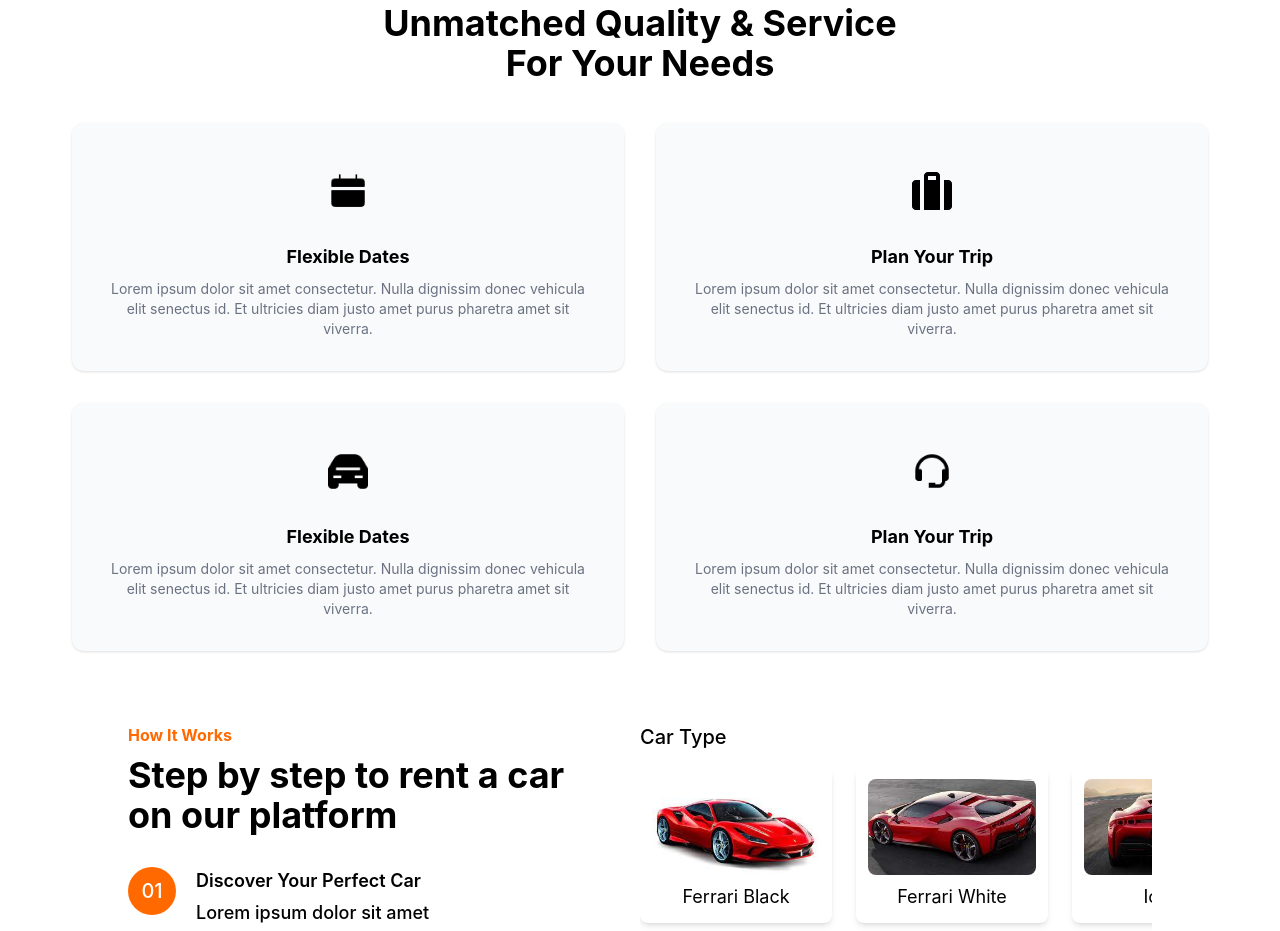
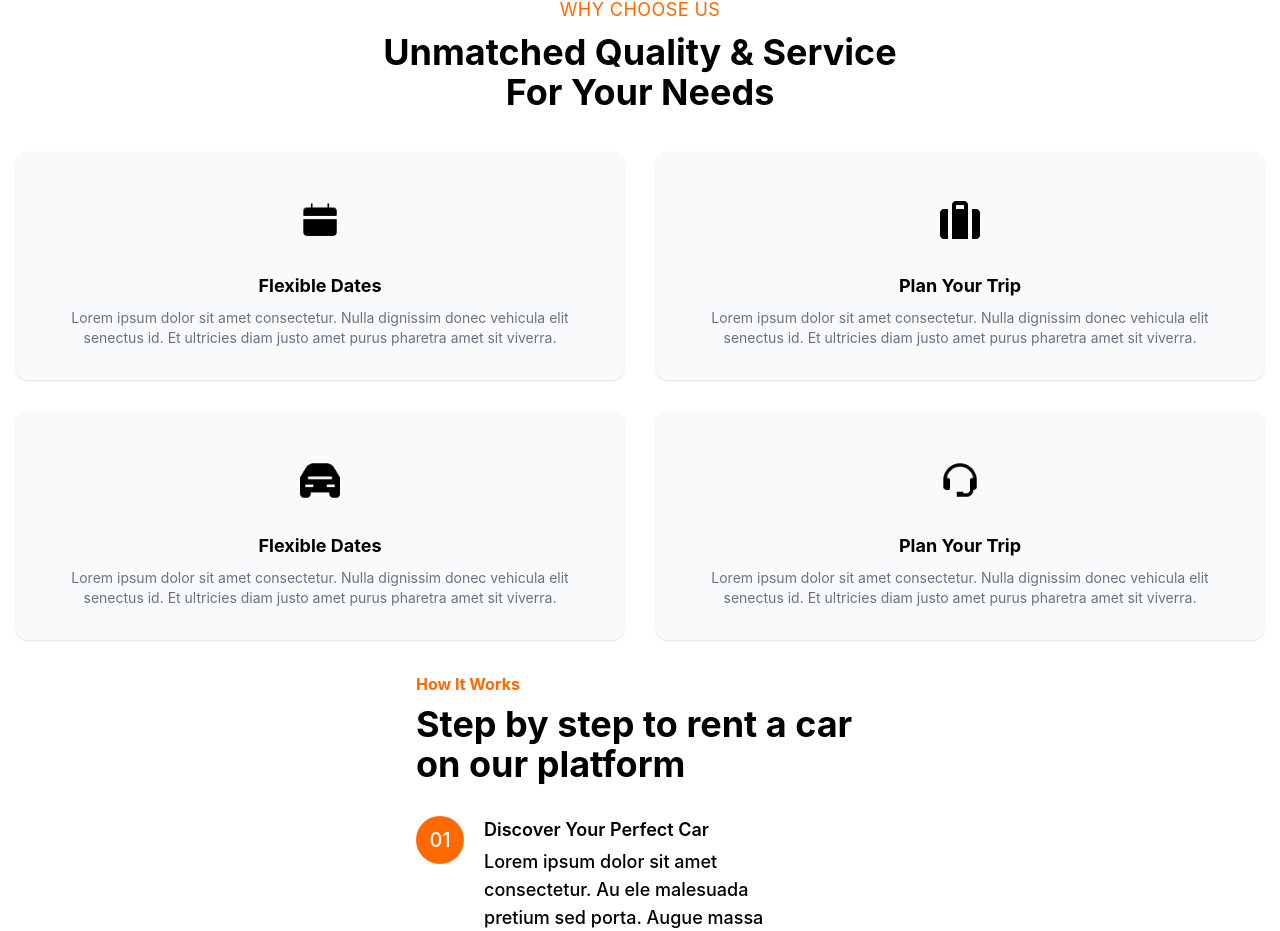
Before and after one commit to ahmedsayud/x-go, a React (Vite) app: page / in a window 1280 px wide. Shown: the part 1819-2750 px from the top of the page. Built offline with nearby package versions, Linux system fonts and the light colour scheme.

Commit message:
تعديلات الريسبونسيف وتكبير الصور في الموبايل

```diff
--- a/src/components/CarCard.tsx
+++ b/src/components/CarCard.tsx
@@ -7,7 +7,7 @@ interface CarCardProps {
 }
 
 const CarCard: React.FC<CarCardProps> = ({ name, image, price, location, rating }) => (
-  <div className="bg-white rounded-xl shadow-md overflow-hidden flex flex-col w-full mx-auto h-[368px]">
+  <div className="bg-white rounded-xl shadow-md overflow-hidden flex flex-col w-full mx-auto">
     <img
       src={image}
       alt={name}
--- a/src/components/Footer.tsx
+++ b/src/components/Footer.tsx
@@ -9,7 +9,7 @@ const Footer: React.FC = () => (
         <p className="text-gray-700 sm:w-[330%]">Stay Connected with us to get new update information</p>
       </div>
       {/* الأعمدة */}
-      <div className="flex-1 grid lg:grid-cols-4 m-auto text-center sm:grid-cols-1 gap-6 w-full">
+      <div className="flex-1 grid lg:grid-cols-4 m-auto text-center sm:grid-cols-2 gap-6 w-full">
         <div>
           <h5 className="font-bold mb-2">Product</h5>
           <ul className="space-y-1">
--- a/src/components/HowItWorks.tsx
+++ b/src/components/HowItWorks.tsx
@@ -1,3 +1,5 @@
+import React from "react";
+
 import car1 from "../assets/images (4).jfif";
 import car2 from "../assets/images (5).jfif";
 import car3 from "../assets/images (6).jfif";
@@ -116,8 +118,8 @@ const steps = [
 ];
 
 const HowItWorks: React.FC = () => (
-<section className="grid lg:grid-cols-2 sm:grid-cols-1 gap-10 sm:gap-y-12 max-w-6xl mx-auto p-8 mt-12 mb-12">
-    <div className="max-w-md mt-10 w-full min-w-[280px] flex-1">
+  <section className="flex flex-col md:flex-row flex-wrap justify-center items-start gap-10 max-w-6xl mx-auto p-8 mt-12 mb-12">
+    <div className="max-w-md w-full min-w-[280px] flex-1">
       <h4 className="text-orange-500 font-bold text-base mb-2">How It Works</h4>
       <h2 className="font-bold text-2xl md:text-4xl mb-8">Step by step to rent a car on our platform</h2>
       <ol className="space-y-6">
@@ -142,36 +144,36 @@ const HowItWorks: React.FC = () => (
         ))}
       </ol>
     </div>
-    <div className="max-w-lg mt-10 w-full min-w-[280px] flex-1">
+    <div className="max-w-lg w-full min-w-[280px] flex-1">
       <div className="mb-8">
         <h4 className="font-medium text-xl md:text-2xl mb-4">Car Type</h4>
-        <div className="flex flex-row gap-4 w-full overflow-x-auto hide-scrollbar pb-2">
+        <div className="flex flex-col md:flex-row gap-4 w-full md:overflow-x-auto hide-scrollbar pb-2">
           {cars.map((car) => (
             <div
               key={car.id}
-              className="flex-shrink-0 w-40 md:w-48 bg-white rounded-lg shadow-md p-3 mr-2 last:mr-0"
+              className="w-full md:w-48 bg-white rounded-lg shadow-md p-3 mb-4 md:mb-0 mr-0 md:mr-2 last:mr-0"
             >
               <img
                 src={car.image}
                 alt={car.name}
-                className="object-cover rounded-lg mb-2 w-full h-24 md:h-32"
+                className="object-cover rounded-lg mb-2 w-full h-48 md:h-32"
               />
               <h5 className="font-normal text-base md:text-lg text-center">{car.name}</h5>
             </div>
           ))}
         </div>
       </div>
-      <div className="flex flex-row gap-5 w-full overflow-x-auto hide-scrollbar pb-2">
+      <div className="flex flex-col md:flex-row gap-5 w-full md:overflow-x-auto hide-scrollbar pb-2">
         {cars.map((car) => (
           <div
             key={car.id}
-            className="flex flex-col gap-y-4 flex-shrink-0 w-56 md:w-64 h-[370px] md:h-[400px] rounded-lg shadow-md bg-white"
+            className="flex flex-col gap-y-4 w-full md:w-64 h-[420px] md:h-[400px] rounded-lg shadow-md bg-white mb-6 md:mb-0"
           >
             <h1 className="font-semibold text-lg md:text-2xl p-4">200+ Car Available</h1>
             <img
               src={car.image}
               alt={car.name}
-              className="object-cover rounded-lg mb-2 w-full h-32 md:h-48"
+              className="object-cover rounded-lg mb-2 w-full h-56 md:h-48"
             />
             <div className="p-4">
               <p className="font-medium text-base md:text-lg">{car.name}</p>
--- a/src/components/WhyChooseCard.tsx
+++ b/src/components/WhyChooseCard.tsx
@@ -6,7 +6,7 @@ interface WhyChooseCardProps {
 }
 
 const WhyChooseCard: React.FC<WhyChooseCardProps> = ({ icon, image, title, description }) => (
-  <div className="bg-gray-50 m-auto rounded-xl shadow p-8 flex flex-col items-center text-center w-[552px]">
+  <div className="bg-gray-50 rounded-xl shadow p-8 flex flex-col items-center text-center w-full">
     <span className=" text-orange-500 rounded-full p-4 mb-4 flex items-center justify-center">
       {image ? (
         <img src={image} alt={title + ' icon'} className="w-10 h-10 object-contain" />
--- a/src/pages/Landing.tsx
+++ b/src/pages/Landing.tsx
@@ -81,7 +81,7 @@ const Landing: React.FC = () => {
         </h1>
       </section>
       <section
-        className="relative w-full max-w-6xl mx-auto bg-white rounded-2xl pb-10 py-10 mb-12 flex flex-col items-center px-4 md:px-8"
+        className="relative w-full max-w-none sm:max-w-6xl mx-auto bg-white rounded-2xl pb-10 py-10 mb-12 flex flex-col items-center px-4 md:px-8"
         style={{ zIndex: 2 }}
       >
         <h2 className="text-xl md:text-2xl font-bold text-orange-500 text-center mb-1">
@@ -110,7 +110,7 @@ const Landing: React.FC = () => {
         {/* شبكة السيارات */}
         <div className="w-full grid sm:w-[80%] sm:grid-cols-1 lg:grid-cols-3 gap-8">
           {cars.map((car, i) => (
-            <div key={i} className="w-full  max-w-[360px]  mx-auto">
+            <div key={i} className="w-full max-w-[95vw] md:max-w-[420px] mx-auto">
               <CarCard {...car} />
             </div>
           ))}
@@ -123,7 +123,7 @@ const Landing: React.FC = () => {
       </section>
 
       {/* WHY CHOOSE US SECTION */}
-      <section className="w-full max-w-6xl mx-auto pt-10 mb-16 flex flex-col items-center px-4 md:px-8">
+      <section className="w-full max-w-none sm:max-w-6xl mx-auto pt-10 mb-16 flex flex-col items-center px-4 md:px-8">
         <h4 className="text-orange-500 text-lg mb-2 mt-2 tracking-wide">
           WHY CHOOSE US
         </h4>
@@ -133,26 +133,26 @@ const Landing: React.FC = () => {
         </h2>
 
         <div className="grid   sm:grid-cols-1 lg:grid-cols-2 gap-6 m-auto  md:gap-8 ">
-          <WhyChooseCard
+          <div className="w-full max-w-none sm:max-w-[420px] mx-auto"><WhyChooseCard
             image={icon1}
             title="Flexible Dates"
             description="Lorem ipsum dolor sit amet consectetur. Nulla dignissim donec vehicula elit senectus id. Et ultricies diam justo amet purus pharetra amet sit viverra."
-          />
-          <WhyChooseCard
+          /></div>
+          <div className="w-full max-w-none sm:max-w-[420px] mx-auto"><WhyChooseCard
             image={icon2}
             title="Plan Your Trip"
             description="Lorem ipsum dolor sit amet consectetur. Nulla dignissim donec vehicula elit senectus id. Et ultricies diam justo amet purus pharetra amet sit viverra."
-          />
-          <WhyChooseCard
+          /></div>
+          <div className="w-full max-w-none sm:max-w-[420px] mx-auto"><WhyChooseCard
             image={icon3}
             title="Flexible Dates"
             description="Lorem ipsum dolor sit amet consectetur. Nulla dignissim donec vehicula elit senectus id. Et ultricies diam justo amet purus pharetra amet sit viverra."
-          />
-          <WhyChooseCard
+          /></div>
+          <div className="w-full max-w-none sm:max-w-[420px] mx-auto"><WhyChooseCard
             image={icon4}
             title="Plan Your Trip"
             description="Lorem ipsum dolor sit amet consectetur. Nulla dignissim donec vehicula elit senectus id. Et ultricies diam justo amet purus pharetra amet sit viverra."
-          />
+          /></div>
         </div>
       </section>
 
```
